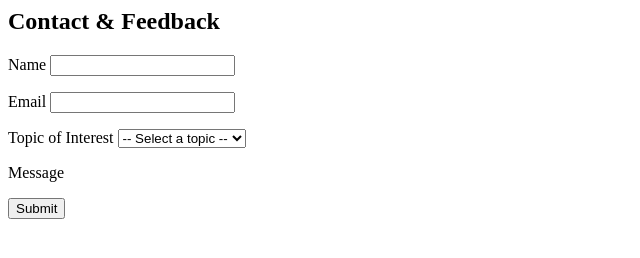
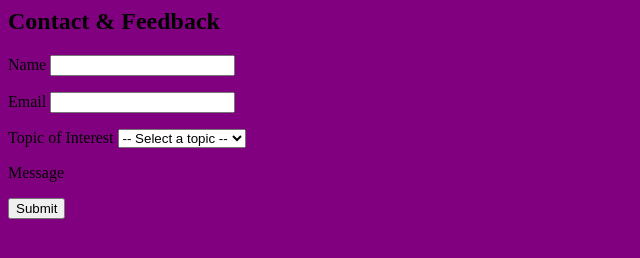
Before and after one commit to malefutsoeu28-hash/BasothoCulturalHeritage, a plain HTML site: page contact&feedback.html in a window 1280 px wide. Shown: the whole page, without its empty margins (0-640 px from the left). Drawn offline with Linux system fonts and the light colour scheme.

Commit message:
Add files via upload

```diff
--- a/contact&feedback.html
+++ b/contact&feedback.html
@@ -4,10 +4,10 @@
 
   <title>Contact & Feedback</title>
 
-<link rel="sylesheet" href="style2.css">
+<link rel="sylesheet" href="style.css">
 
 </head>
-<body>
+<body bgcolor="purple">
 
 
     <h2>Contact & Feedback</h2>
```
